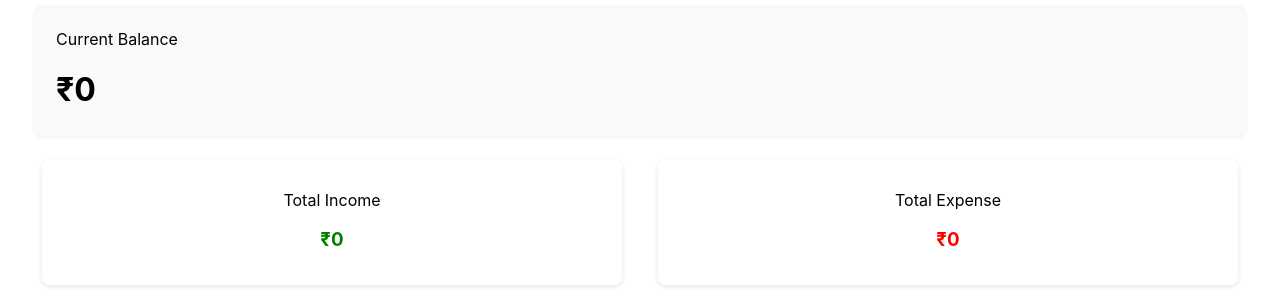
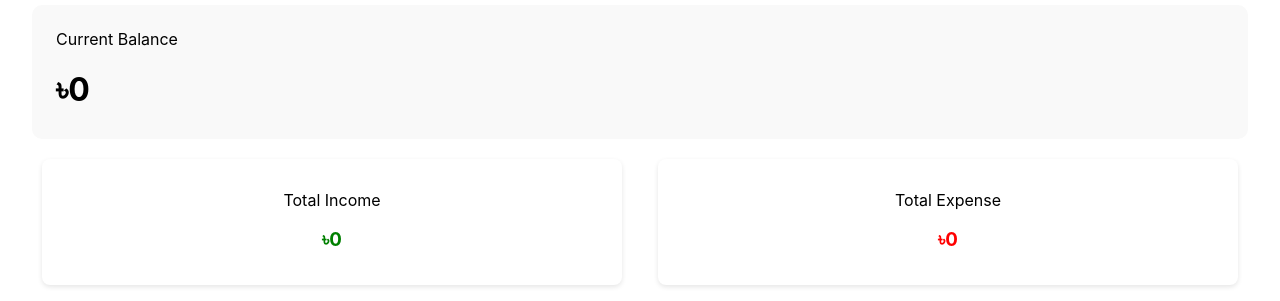
Before and after one commit to Fardous-Alom/fin-track, a React (Vite) app: page / in a window 1280 px wide. Shown: the part 150-451 px from the top of the page. Built offline with nearby package versions, Linux system fonts and the light colour scheme.

Commit message:
taka sign added

```diff
--- a/src/components/RecentTransactions.jsx
+++ b/src/components/RecentTransactions.jsx
@@ -25,7 +25,7 @@ function RecentTransactions({ transactions }) {
                   tx.type === "Income" ? "income" : "expense"
                 }`}
               >
-                ₹{tx.amount.toLocaleString()}
+                ৳{tx.amount.toLocaleString()}
               </span>
             </li>
           ))}
--- a/src/components/TransactionCards.jsx
+++ b/src/components/TransactionCards.jsx
@@ -5,16 +5,16 @@ function TransactionCards({ income, balance, expense }) {
     <div>
       <div className="balance-card">
         <p>Current Balance</p>
-        <h1>₹{balance}</h1>
+        <h1>৳{balance}</h1>
       </div>
       <div className="summary-cards">
         <div className="income-card">
           <p>Total Income</p>
-          <h3 className="income">₹{income}</h3>
+          <h3 className="income">৳{income}</h3>
         </div>
         <div className="expense-card">
           <p>Total Expense</p>
-          <h3 className="expense">₹{expense}</h3>
+          <h3 className="expense">৳{expense}</h3>
         </div>
       </div>
     </div>
--- a/src/pages/AddTransaction.jsx
+++ b/src/pages/AddTransaction.jsx
@@ -92,7 +92,7 @@ function AddTransaction() {
         <input
           type="number"
           value={amount}
-          placeholder="Amount (₹)"
+          placeholder="Amount (৳)"
           onChange={(e) => setAmount(e.target.value)}
         />
         <select value={category} onChange={(e) => setCategory(e.target.value)}>
--- a/src/pages/Report.jsx
+++ b/src/pages/Report.jsx
@@ -117,11 +117,11 @@ function Report() {
       <div className="summary-cards">
         <div className="income-card">
           <p>Total Income</p>
-          <h3 className="income">₹{totalIncome.toLocaleString()}</h3>
+          <h3 className="income">৳{totalIncome.toLocaleString()}</h3>
         </div>
         <div className="expense-card">
           <p>Total Expense</p>
-          <h3 className="expense">₹{totalExpense.toLocaleString()}</h3>
+          <h3 className="expense">৳{totalExpense.toLocaleString()}</h3>
         </div>
       </div>
 
```
